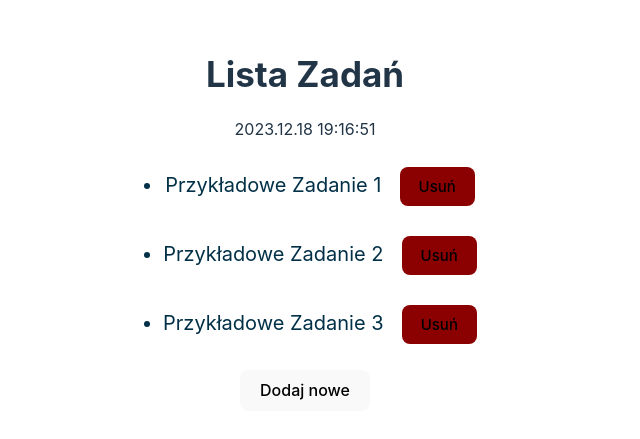
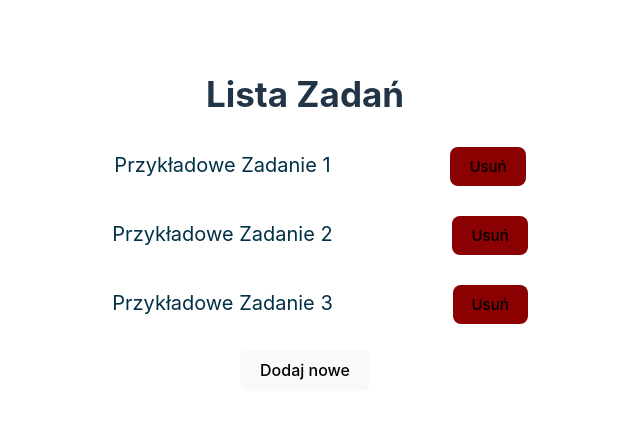
Before and after one commit to Creewie/ToDo, a React (Vite) app: page / in a window 1280 px wide. Shown: the part 179-618 px from the top of the page, without its empty margins (335-975 px from the left). Built offline with nearby package versions, Linux system fonts and the light colour scheme.

Commit message:
Dodatkowe funkcje

```diff
--- a/src/toDo.jsx
+++ b/src/toDo.jsx
@@ -1,13 +1,30 @@
-import { useState } from "react";
+import { useEffect, useState } from "react";
+
+function czas() {
+    var teraz = new Date()
+    var rok = teraz.getFullYear()
+    var miesiac = teraz.getMonth()+1
+    var dzien = teraz.getDate()
+    var godzina = teraz.getHours()
+    var minuta = teraz.getMinutes()
+    var sekunda = teraz.getSeconds()
+    const FormatTime = (sec) => sec < 10 ? `0${sec}` : sec;
+    var chwila = (`${rok}.${miesiac}.${dzien} ${godzina}:${FormatTime(minuta)}:${FormatTime(sekunda)}`)
+    return(chwila)
+}
 
 const tasks = [
-    {id:1, text:"Przykładowe Zadanie 1", completed:false},
-    {id:2, text:"Przykładowe Zadanie 2", completed:true},
-    {id:3, text:"Przykładowe Zadanie 3", completed:false},
+    {id:1, text:"Przykładowe Zadanie 1", time:czas(), completed:false},
+    {id:2, text:"Przykładowe Zadanie 2", time:czas(), completed:true},
+    {id:3, text:"Przykładowe Zadanie 3", time:czas(), completed:false},
 ]
 
 const ToDo = () =>{
-    const [todos, setToDos] = useState(tasks);
+    const [todos, setToDos] = useState(JSON.parse(localStorage.getItem('Zapisywanie')) || tasks);
+
+    useEffect(()=>{
+        localStorage.setItem('Zapisywanie',JSON.stringify(todos))
+    },[todos])
 
     const removeTasksHandler = (taskId)=>{
         setToDos(
@@ -26,39 +43,24 @@ const ToDo = () =>{
         }
         setToDos([...todos, newTask])
     }
-
-        function czas() {
-            var teraz = new Date()
-            var rok = teraz.getFullYear()
-            var miesiac = teraz.getMonth()+1
-            var dzien = teraz.getDate()
-            var godzina = teraz.getHours()
-            var minuta = teraz.getMinutes()
-            var sekunda = teraz.getSeconds()
-            const FormatTime = (sec) => sec < 10 ? `0${sec}` : sec;
-            var chwila = (`${rok}.${miesiac}.${dzien} ${godzina}:${FormatTime(minuta)}:${FormatTime(sekunda)}`)
-            return(chwila)
-        }
-
     return(
 
-        <>
+        <div>
             <h1 style={{fontSize:'35px'}}>Lista Zadań</h1>
-            <p>{czas()}</p>
             <ul>
                 {
                     todos.map(task => (
-                        <li style={{color:"#023047", fontSize:"20px", margin:"10px"}}
+                        <li style={{color:"#023047", fontSize:"20px", margin:"10px",listStyleType:"none"}}
                         key={task.id}>
                             {task.text}
-                            <a style={{fontSize:'11px', color:"white"}}>({task.time})</a>
+                            <a style={{fontSize:'11px', color:"white"}}> ({task.time})</a>
                             <button style={{fontSize:'15px',margin:"10px", background:"darkred"}} onClick={()=>removeTasksHandler(task.id)}>Usuń</button>
                         </li>
                     ))
                 }
             </ul>
                 <button onClick={addNewTaskHandler}>Dodaj nowe</button>
-        </>
+        </div>
     );
 }
 
```
